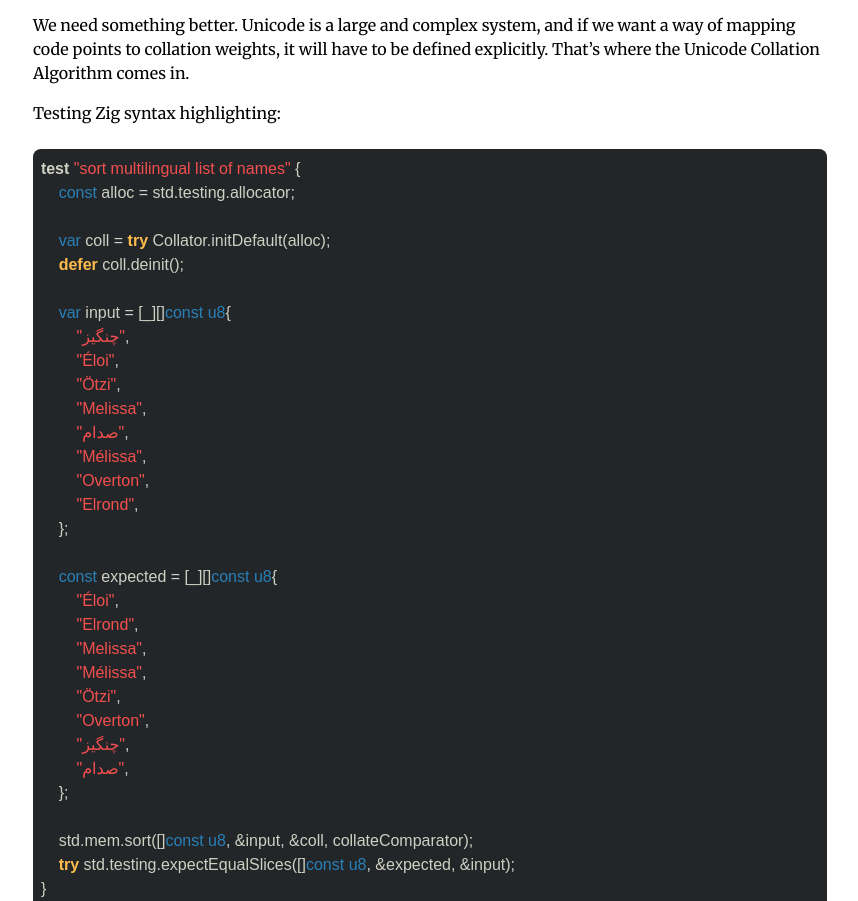
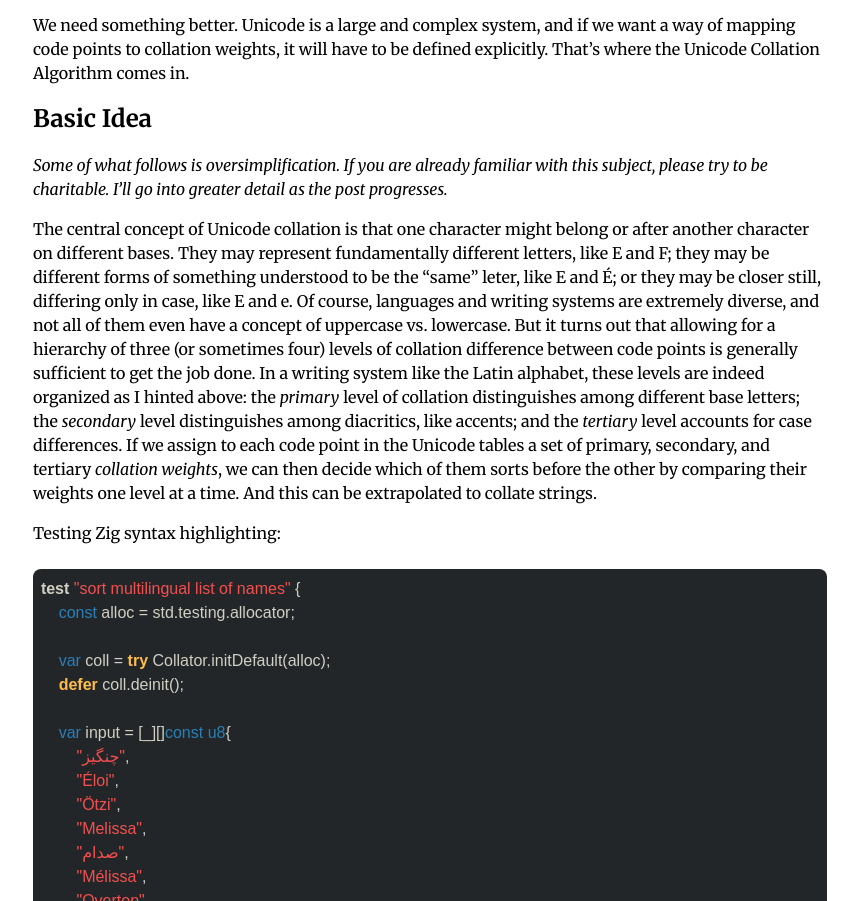
Before and after one commit to theodore-s-beers/collation-for-dummies, a plain HTML site: page index.html in a window 1280 px wide. Shown: the part 1054-1955 px from the top of the page, without its empty margins (210-1068 px from the left). Drawn offline with Linux system fonts and the light colour scheme; a web font is replaced by a local one.

Commit message:
Add a paragraph

```diff
--- a/index.html
+++ b/index.html
@@ -318,6 +318,34 @@
       want a way of mapping code points to collation weights, it will have to be
       defined explicitly. That’s where the Unicode Collation Algorithm comes in.
     </p>
+    <h2 id="basic-idea">Basic Idea</h2>
+    <p>
+      <em
+        >Some of what follows is oversimplification. If you are already familiar
+        with this subject, please try to be charitable. I’ll go into greater
+        detail as the post progresses.</em
+      >
+    </p>
+    <p>
+      The central concept of Unicode collation is that one character might
+      belong or after another character on different bases. They may represent
+      fundamentally different letters, like E and F; they may be different forms
+      of something understood to be the “same” leter, like E and É; or they may
+      be closer still, differing only in case, like E and e. Of course,
+      languages and writing systems are extremely diverse, and not all of them
+      even have a concept of uppercase vs. lowercase. But it turns out that
+      allowing for a hierarchy of three (or sometimes four) levels of collation
+      difference between code points is generally sufficient to get the job
+      done. In a writing system like the Latin alphabet, these levels are indeed
+      organized as I hinted above: the <em>primary</em> level of collation
+      distinguishes among different base letters; the <em>secondary</em> level
+      distinguishes among diacritics, like accents; and the
+      <em>tertiary</em> level accounts for case differences. If we assign to
+      each code point in the Unicode tables a set of primary, secondary, and
+      tertiary <em>collation weights</em>, we can then decide which of them
+      sorts before the other by comparing their weights one level at a time. And
+      this can be extrapolated to collate strings.
+    </p>
     <p>Testing Zig syntax highlighting:</p>
     <div class="sourceCode" id="cb1">
       <pre
```
Also changed, not shown: 1 other file.
